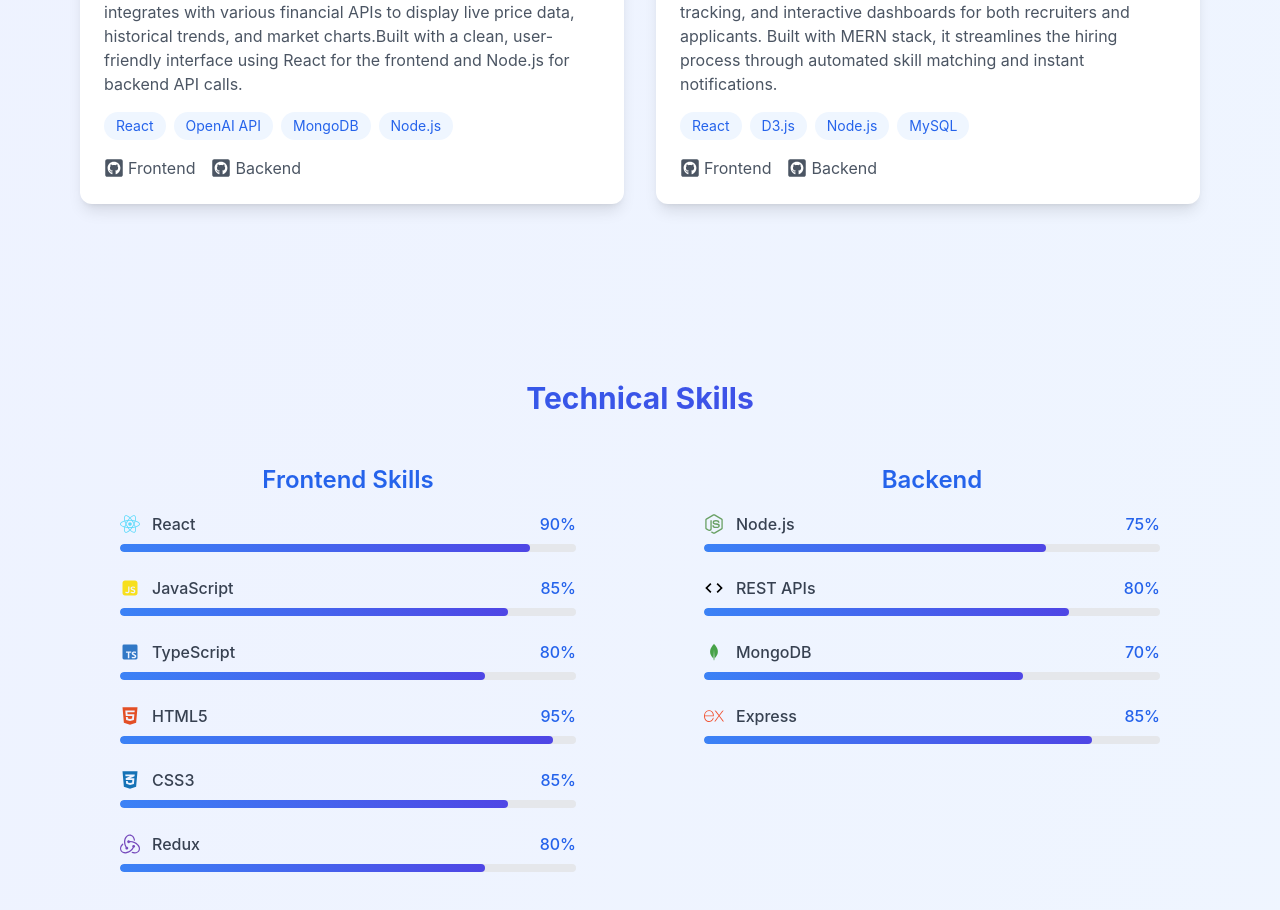
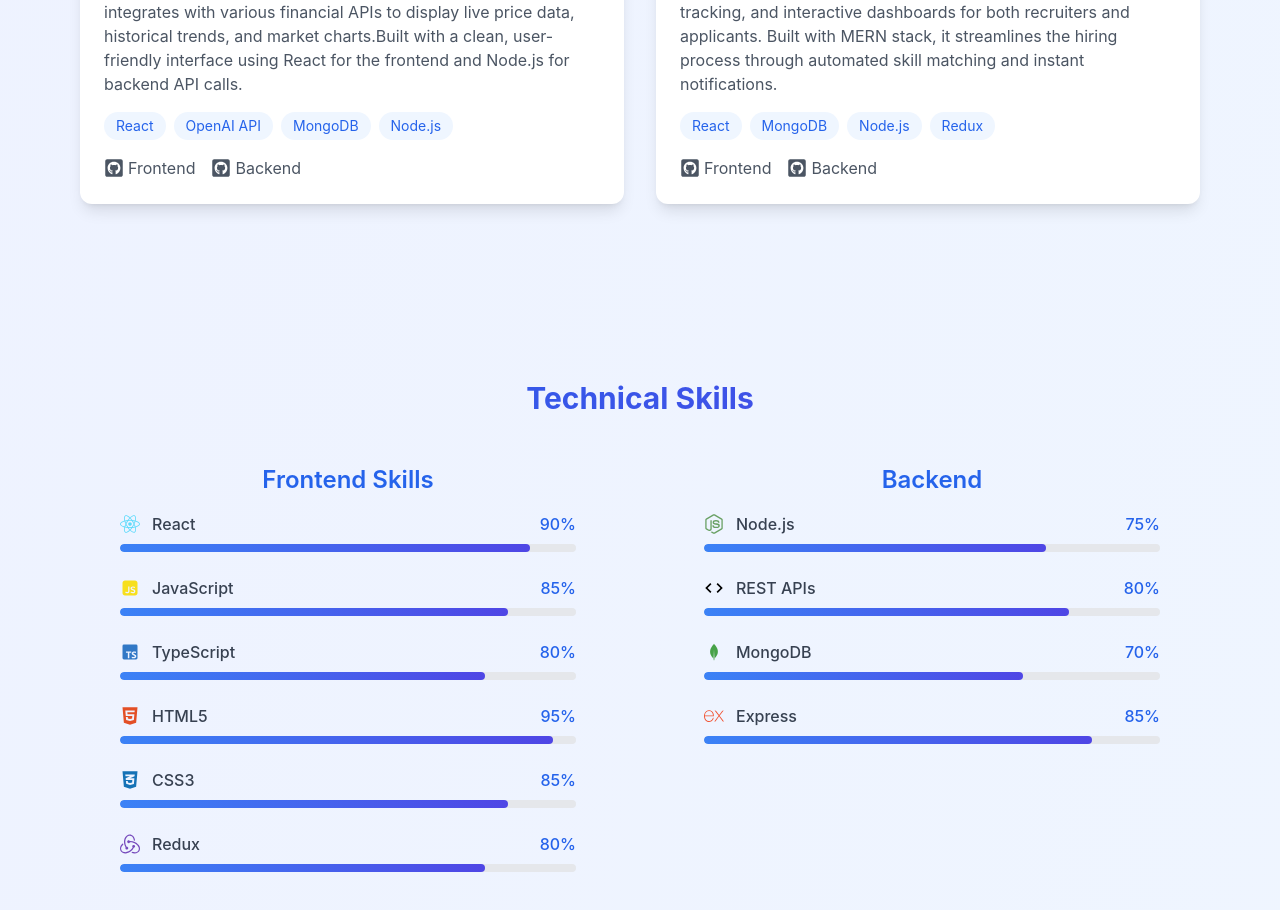
Before and after one commit to Narayan-B/NarayanaBommi, a React (Create React App) app: page / in a window 1280 px wide. Shown: the part 1588-2498 px from the top of the page. Built offline with nearby package versions, Linux system fonts and the light colour scheme.

Commit message:
Update App.js

```diff
--- a/src/App.js
+++ b/src/App.js
@@ -174,7 +174,7 @@ const Portfolio = () => {
     {
       title: "Job Portal",
       description: "A full-stack job portal enabling seamless employer-candidate connections. Features include smart job matching, real-time tracking, and interactive dashboards for both recruiters and applicants. Built with MERN stack, it streamlines the hiring process through automated skill matching and instant notifications.",
-      technologies: ["React", "D3.js", "Node.js", "MySQL"],
+      technologies: ["React", "MongoDB", "Node.js", "Redux"],
       githubFrontend: "https://github.com/Narayan-B/jop-portal-frontend",
       githubBackend: 'https://github.com/Narayan-B/job-portal-backend'
       //live: "https://social-dashboard-demo.com"
```
